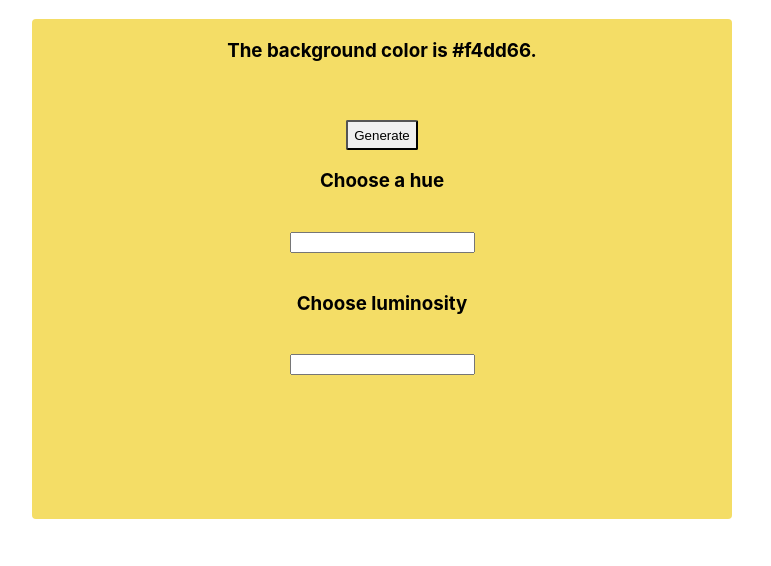
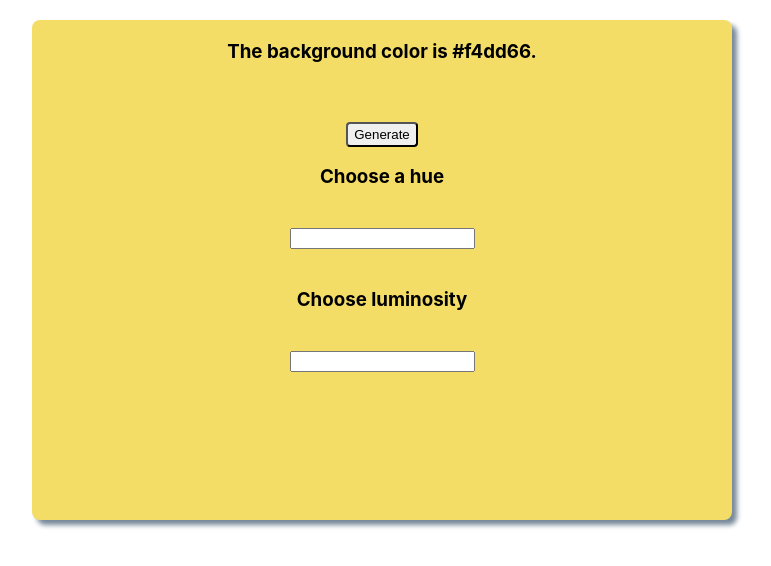
Before and after one commit to Franziska-F/React-Random-Color-Generator, a React (Create React App) app: page / in a window 1280 px wide. Shown: the top 566 px of the page, without its empty margins (258-1029 px from the left). Built offline with nearby package versions, Linux system fonts and the light colour scheme.

Commit message:
Add emotion and do styling

```diff
--- a/src/App.js
+++ b/src/App.js
@@ -3,6 +3,9 @@ import './App.css';
 import { useState } from 'react';
 
 import randomColor from 'randomcolor';
+
+/** @jsxImportSource @emotion/react */
+import { css } from '@emotion/react';
 
 export default function App() {
   const [hue, setHue] = useState('');
@@ -14,25 +17,39 @@ export default function App() {
   return (
     <div>
       <div
-        style={{
-          backgroundColor: color,
+        css={css`
+          background-color: ${color};
 
-          height: 500,
-          width: 700,
-          margin: 'auto',
-          textAlign: 'center',
+          height: 500px;
+          width: 700px;
+          margin: 20px auto;
 
-          borderRadius: 4,
-        }}
+          text-align: center;
+
+          border-radius: 8px;
+          transition: background-color 0.5s ease;
+          box-shadow: 5px 5px 5px lightslategray;
+        `}
       >
-        <h3 style={{ paddingTop: 20 }}> The background color is {color}.</h3>
+        <h3
+          css={css`
+            padding-top: 20px;
+          `}
+        >
+          {' '}
+          The background color is {color}.
+        </h3>
         <br />
         <br />
         <button
           onClick={() => {
             setColor(randomColor({ luminosity: luminosity, hue: hue }));
           }}
-          style={{ height: 30, borderRadius: 2 }}
+          css={css`
+            height: 25px;
+            border-radius: 4px;
+            cursor: pointer;
+          `}
         >
           Generate
         </button>
```
Also changed, not shown: src/index.js (+5 -2 lines).
